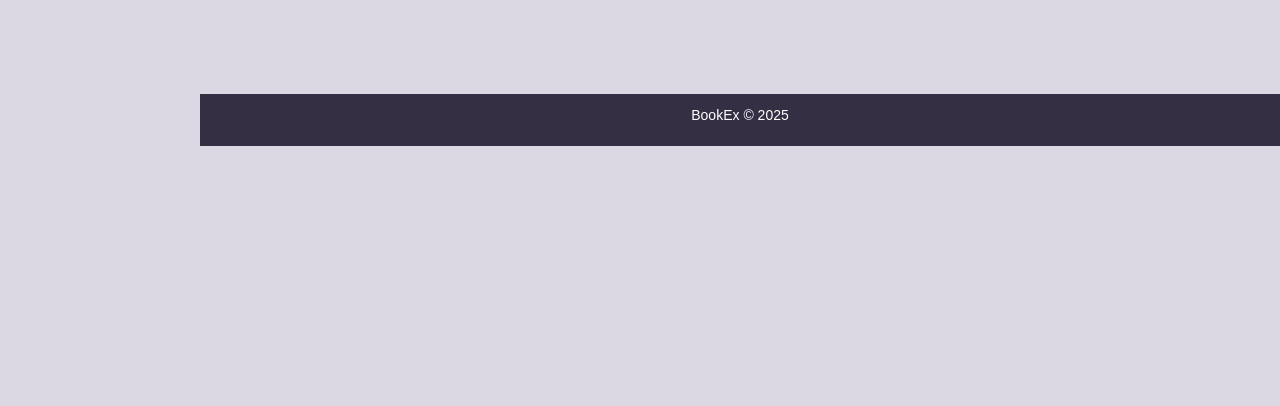
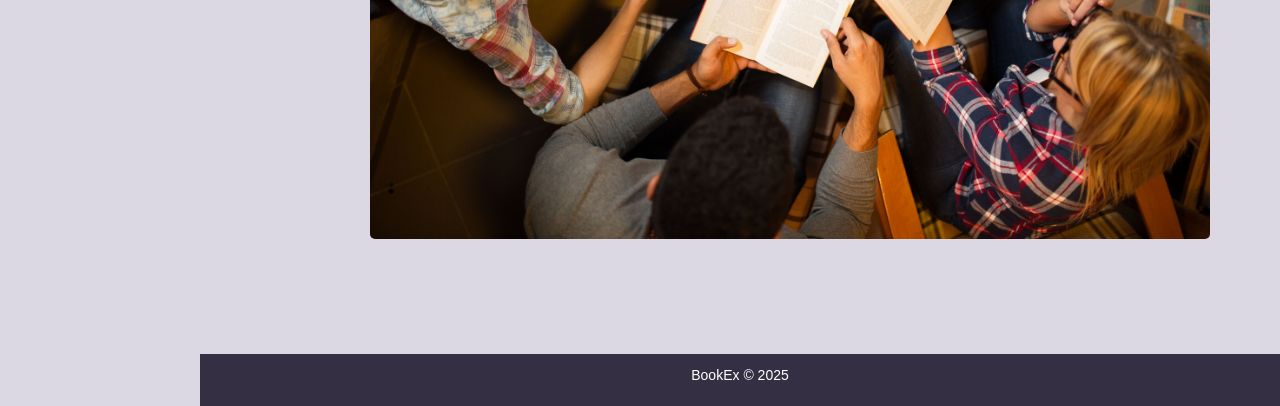
Before and after one commit to jmiralo84/BookEx, a Django app: template bookEx/templates/bookMng/about_us.html in a window 1280 px wide. Shown: the part 885-1291 px from the top of the page. Before the commit the page ends 1031 px from the top, so only its background shows below. Run offline with Django 3.2, Linux system fonts and the light colour scheme; the template is opened without the code that fills it, so the values that code supplies are empty; some libraries are stand-ins or nearby versions.

Commit message:
fixed image in about us section

```diff
--- a/bookEx/static/base.css
+++ b/bookEx/static/base.css
@@ -226,3 +226,9 @@
     border-radius: 5px;
 
 }
+
+.community_image img{
+    width: 100%;
+    height: 100%;
+    border-radius: 5px;
+}
--- a/bookEx/templates/bookMng/about_us.html
+++ b/bookEx/templates/bookMng/about_us.html
@@ -24,6 +24,6 @@
 
     <p class="mt-4 text-muted" style="font-family:'Brush Script MT', cursive;"><em>Thank you for being a part of our journey.</em></p>
 </div>
-
-<img src= "{% static 'Book_Community' %}" alt="BookC">
-{% endblock content %}
+<div class = "community_image">
+    <img src="{% static 'uploads/Book_Community.jpg' %}" alt="BookC">{% endblock content %}
+</div>
```
